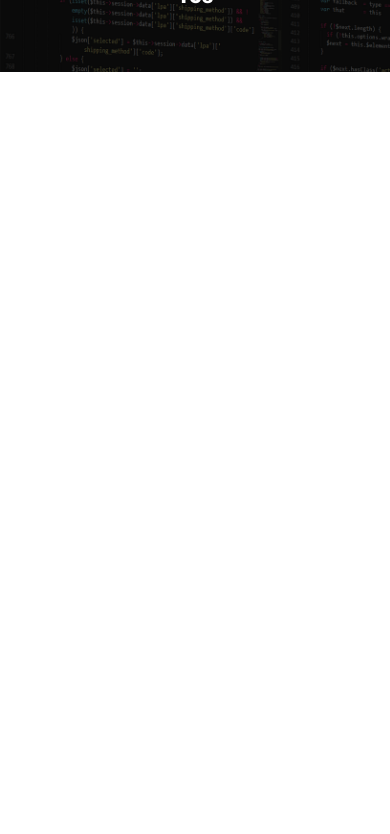
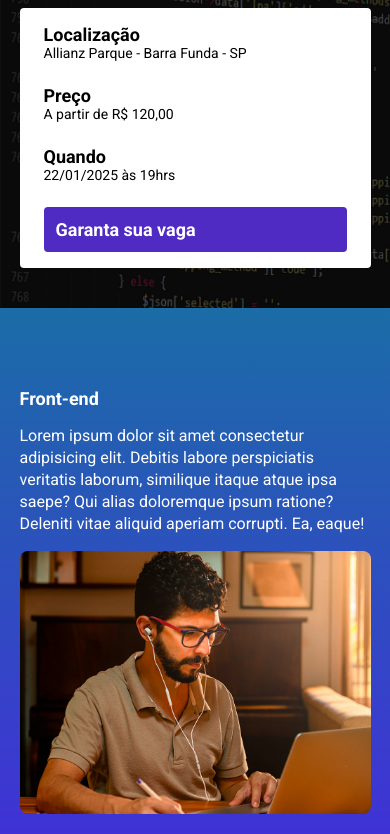
Before and after one commit to tainanpenning/EBAC-Talks__parcel, a website built with Parcel: page src/index.html in a window 390 px wide. Shown: the part 168-1002 px from the top of the page. Before the commit the page ends 844 px from the top, so only its background shows below. Built offline with nearby package versions, Linux system fonts and the light colour scheme.

Commit message:
criando o contador do evento

```diff
--- a/package.json
+++ b/package.json
@@ -1,9 +1,9 @@
 {
   "name": "ebac-talks__parcel",
   "version": "1.0.0",
-  "main": "index.js",
   "scripts": {
     "dev": "parcel src/index.html src/styles/main.scss src/scripts/main.js --no-cache --public-url /",
+    "build": "parcel build src/index.html",
     "test": "echo \"Error: no test specified\" && exit 1"
   },
   "keywords": [],
@@ -13,6 +13,7 @@
   "devDependencies": {
     "@parcel/transformer-sass": "^2.13.2",
     "parcel": "^2.13.2",
-    "sharp": "^0.33.5"
+    "sharp": "^0.33.5",
+    "svgo": "^3.3.2"
   }
 }
--- a/src/index.html
+++ b/src/index.html
@@ -8,17 +8,83 @@
     <link rel="preconnect" href="https://fonts.gstatic.com" crossorigin>
     <link href="https://fonts.googleapis.com/css2?family=Roboto:ital,wght@0,100;0,300;0,400;0,500;0,700;0,900;1,100;1,300;1,400;1,500;1,700;1,900&display=swap" rel="stylesheet">
     <link rel="stylesheet" href="styles/main.scss">
+    <link href="https://unpkg.com/aos@2.3.1/dist/aos.css" rel="stylesheet">
 </head>
 <body>
     <header class="hero">
         <div class="container">
             <img class="hero__logo" src="./images/ebac_logo.svg" alt="EBAC">
             <p class="hero__text">
-                O maior evento de tecnologia do Brasil começa em 10d 12h 20m 15s
+                O maior evento de tecnologia do Brasil <span id="counter"></span>
             </p>
+            <div class="infos-bar">
+                <ul class="infos-bar__infos">
+                    <li class="infos-bar__infos__item">
+                        <b>Localização</b>
+                        Allianz Parque - Barra Funda - SP
+                    </li>
+                    <li class="infos-bar__infos__item">
+                        <b>Preço</b>
+                        A partir de R$ 120,00
+                    </li>
+                    <li class="infos-bar__infos__item">
+                        <b>Quando</b>
+                        22/01/2025 às 19hrs
+                    </li>
+                </ul>
+                <a href="#" class="button button--primary">
+                    Garanta sua vaga
+                </a>
+            </div>
         </div>
     </header>
 
+    <section class="event event--frontend">
+    <div class="container" data-aos="fade-right">
+            <div class="event__details">
+                <h2 class="event__details__title">Front-end</h2>
+                <p class="event__details__description">
+                    Lorem ipsum dolor sit amet consectetur adipisicing elit. Debitis labore perspiciatis veritatis laborum, similique itaque atque ipsa saepe? Qui alias doloremque ipsum ratione? Deleniti vitae aliquid aperiam corrupti. Ea, eaque!
+                </p>
+            </div>
+            <img class="event__image" src="./images/frontend.png" alt="Front-end">
+        </div>
+    </section>
+    <section class="event event--ui-ux event--image-left">
+        <div class="container" data-aos="fade-left">
+            <div class="event__details">
+                <h2 class="event__details__title">UI/UX</h2>
+                <p class="event__details__description">
+                    Lorem ipsum dolor sit amet consectetur adipisicing elit. Debitis labore perspiciatis veritatis laborum, similique itaque atque ipsa saepe? Qui alias doloremque ipsum ratione? Deleniti vitae aliquid aperiam corrupti. Ea, eaque!
+                </p>
+            </div>
+            <img class="event__image" src="./images/ui-ux.png" alt="Front-end">
+        </div>
+    </section>
+    <section class="event event--data-science">
+        <div class="container" data-aos="fade-right">
+            <div class="event__details">
+                <h2 class="event__details__title">Data Science</h2>
+                <p class="event__details__description">
+                    Lorem ipsum dolor sit amet consectetur adipisicing elit. Debitis labore perspiciatis veritatis laborum, similique itaque atque ipsa saepe? Qui alias doloremque ipsum ratione? Deleniti vitae aliquid aperiam corrupti. Ea, eaque!
+                </p>
+            </div>
+            <img class="event__image" src="./images/data.png" alt="Front-end">
+        </div>
+    </section>
+    <section class="event event--backend event--image-left">
+        <div class="container" data-aos="fade-left">
+            <div class="event__details">
+                <h2 class="event__details__title">Back-end</h2>
+                <p class="event__details__description">
+                    Lorem ipsum dolor sit amet consectetur adipisicing elit. Debitis labore perspiciatis veritatis laborum, similique itaque atque ipsa saepe? Qui alias doloremque ipsum ratione? Deleniti vitae aliquid aperiam corrupti. Ea, eaque!
+                </p>
+            </div>
+            <img class="event__image" src="./images/backend.png" alt="Front-end">
+        </div>
+    </section>
+
+    <script src="https://unpkg.com/aos@2.3.1/dist/aos.js"></script>
     <script src="scripts/main.js"></script>
 </body>
 </html>
--- a/src/scripts/main.js
+++ b/src/scripts/main.js
@@ -1 +1,27 @@
-console.log("Olá Mundo!")
+AOS.init();
+
+const eventDate = new Date("Jan 22, 2025 19:00:00");
+const eventTimeStamp = eventDate.getTime();
+
+const tellsTheTime = setInterval(function(){
+    const now = new Date();
+    const currentTimeStamp = now.getTime();
+
+    const timeUntilTheEvent = eventTimeStamp - currentTimeStamp;
+
+    const dayInMs = 1000 * 60 * 60 * 24;
+    const hoursInMs = 1000 * 60 * 60;
+    const minutesInMs = 1000 * 60;
+
+    const daysUntilTheEvent = Math.floor(timeUntilTheEvent / dayInMs);
+    const hoursUntilTheEvent = Math.floor((timeUntilTheEvent % dayInMs) / hoursInMs);
+    const minutesUntilTheEvent = Math.floor((timeUntilTheEvent % hoursInMs) / minutesInMs);
+    const secondsUntilTheEvent = Math.floor((timeUntilTheEvent % minutesInMs) / 1000);
+
+    document.getElementById("counter").innerHTML = `começa em ${daysUntilTheEvent}d ${hoursUntilTheEvent}h ${minutesUntilTheEvent}m ${secondsUntilTheEvent}s`;
+
+    if (timeUntilTheEvent < 0){
+        clearInterval(tellsTheTime);
+        document.getElementById("counter").innerHTML = `<br/>Este evento já expirou!`
+    }
+}, 1000);
--- /dev/null
+++ b/src/styles/_event.scss
@@ -0,0 +1,64 @@
+@use "var";
+
+.event{
+    padding: 80px 0;
+
+    &--frontend{
+        background-image: linear-gradient(var.$blue1, var.$blue2);
+    }
+
+    &--ui-ux{
+        background-image: linear-gradient(var.$blue2, var.$pink);
+    }
+
+    &--data-science{
+        background-image: linear-gradient(var.$pink, var.$yellow);
+    }
+
+    &--backend{
+        background-image: linear-gradient(var.$yellow, var.$pink);
+    }
+
+    &--image-left{
+        .container{
+            flex-direction: row-reverse;
+        }
+    }
+
+    .container{
+        display: flex;
+        gap: 40px;
+    }
+
+    &__image{
+        max-width: 360px;
+        border-radius: 8px;
+    }
+
+    &__details{
+        &__title{
+            font-size: 18px;
+            font-weight: bold;
+            margin-bottom: 16px;
+        }
+
+        &__description{
+            line-height: 22px;
+        }
+    }
+
+    @media (max-width: 640px){
+        .container{
+            display: block;
+        }
+
+        &__image{
+            width: 100%;
+        }
+
+        &__details{
+            margin-right: 0;
+            margin-bottom: 16px;
+        }
+    }
+}
--- a/src/styles/_hero.scss
+++ b/src/styles/_hero.scss
@@ -1,3 +1,5 @@
+@use "var";
+
 .hero{
     padding-top: 64px;
     padding-bottom: 100px;
@@ -12,7 +14,7 @@
         left: 0;
         width: 100%;
         height: 100%;
-        background-color: #000;
+        background-color: var.$secondaryTextColor;
         content: " ";
         opacity: .65;
     }
--- /dev/null
+++ b/src/styles/_var.scss
@@ -0,0 +1,8 @@
+$textColor: #fff;
+$secondaryTextColor: #000;
+
+$blue1: #1b6ca7;
+$blue2: #442bdb;
+$pink: #89223b;
+$yellow: #c9791d;
+$purple: #4f2ac3;
--- /dev/null
+++ b/src/styles/components/_buttons.scss
@@ -0,0 +1,26 @@
+@use "../var";
+
+.button{
+    padding: 12px;
+    font-size: 18px;
+    font-weight: bold;
+    text-decoration: none;
+    text-align: center;
+    white-space: nowrap;
+    border-radius: 4px;
+
+    &--primary{
+        color: var.$textColor;
+        background-color: var.$purple;
+    }
+
+    @media (max-width: 640px){
+        display: block;
+        width: 100%;
+    }
+
+    @media (max-width: 1024px){
+        display: flex;
+        align-items: center;
+    }
+}
--- /dev/null
+++ b/src/styles/components/_infos_bar.scss
@@ -0,0 +1,43 @@
+@use "../var";
+
+.infos-bar{
+    padding: 16px 24px;
+    background-color: var.$textColor;
+    display: flex;
+    justify-content: space-between;
+    border-radius: 4px;
+
+    &__infos{
+        display: flex;
+        gap: 40px;
+
+        &__item{
+            font-size: 14px;
+            color: var.$secondaryTextColor;
+
+            b{
+                color: var.$secondaryTextColor;
+                font-size: 18px;
+                display: block;
+            }
+        }
+    }
+
+    @media (max-width: 640px){
+        display: block;
+
+        &__infos{
+            display: block;
+
+            &__item{
+                margin-bottom: 24px;
+            }
+        }
+    }
+
+    @media (max-width: 1024px){
+        &__infos{
+            gap: 16px;
+        }
+    }
+}
--- a/src/styles/main.scss
+++ b/src/styles/main.scss
@@ -1,11 +1,16 @@
 @use "hero";
+@use "event";
+@use "var";
+@use "components/infos_bar";
+@use "components/buttons";
 
 *{
     margin: 0;
     padding: 0;
     box-sizing: border-box;
     font-family: Roboto, sans-serif;
-    color: #fff;
+    color: var.$textColor;
+    list-style: none;
 }
 
 .container{
```
Also changed, not shown: 1 other file.
